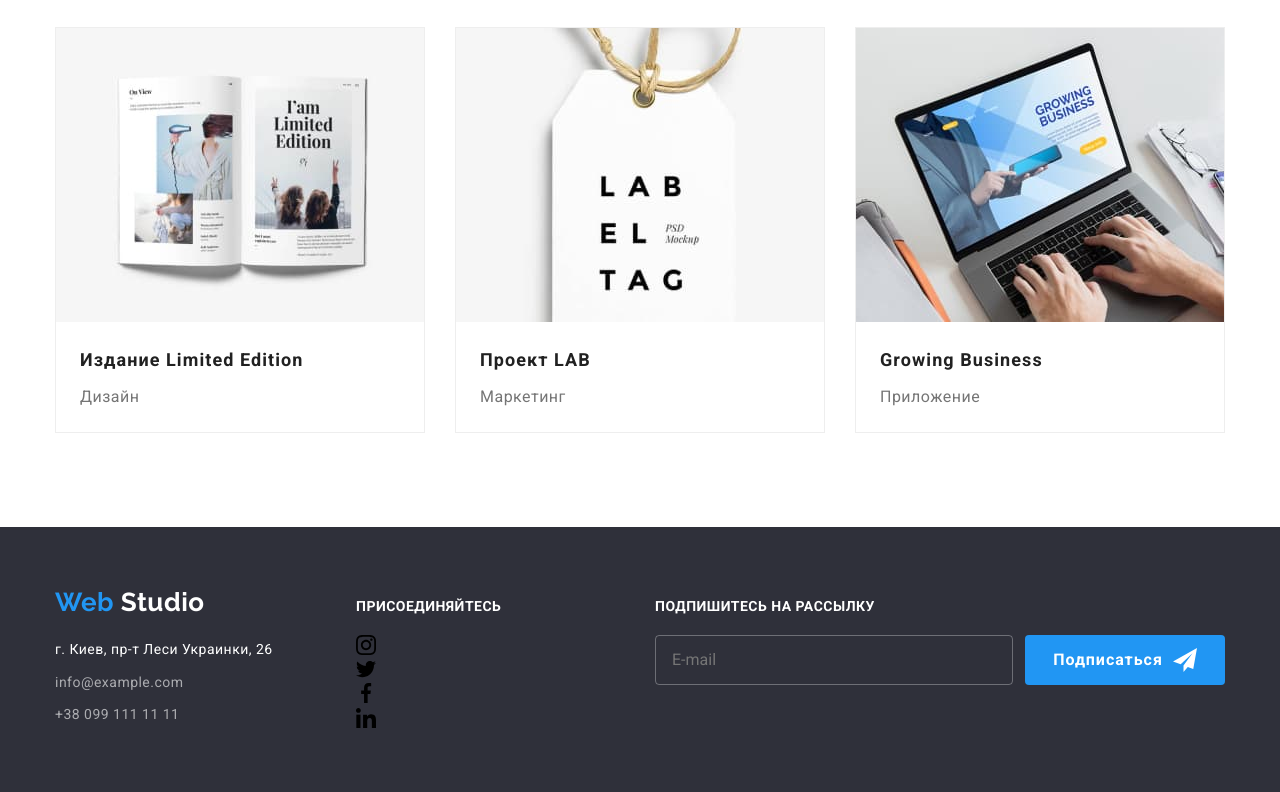
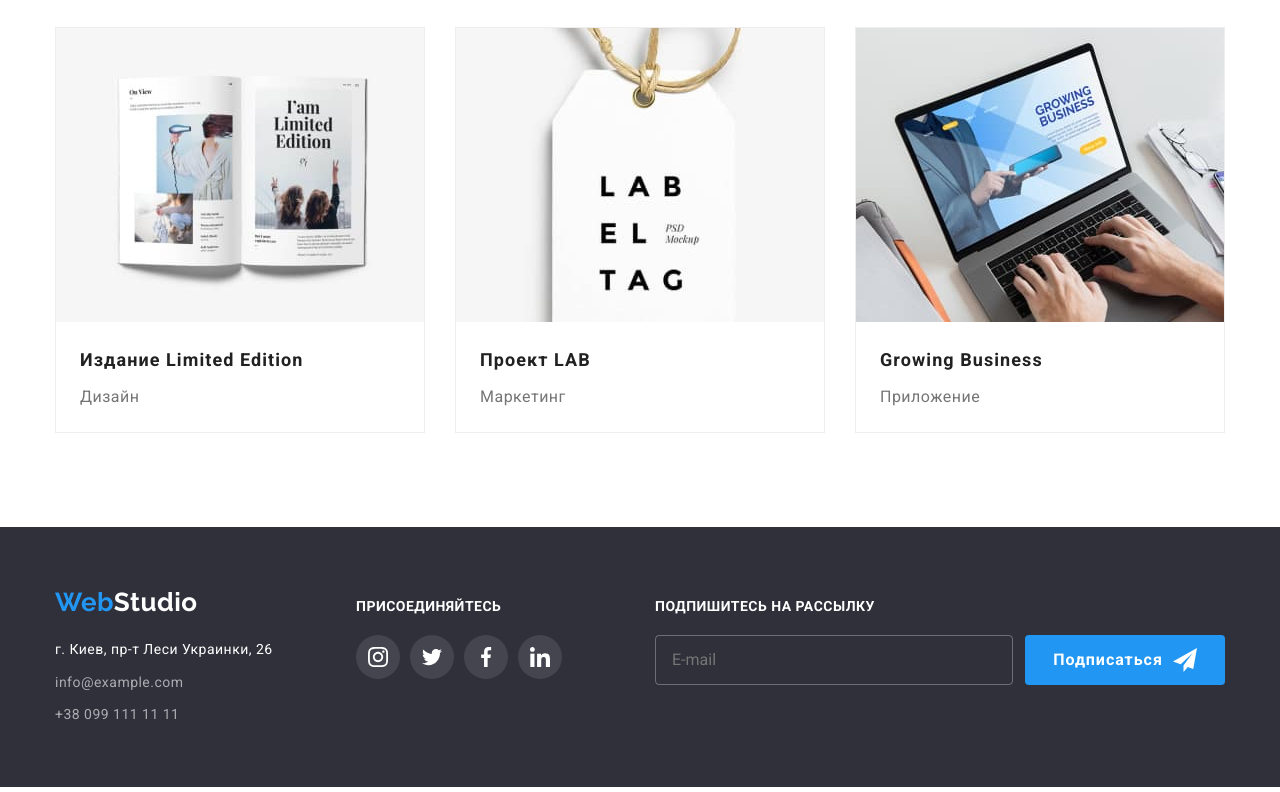
Before and after one commit to Hrytseniaaa/goit-markup-hw-07, a plain HTML site: page portfolio.html in a window 1280 px wide. Shown: the part 1108-1900 px from the top of the page. Drawn offline with nearby package versions, Linux system fonts and the light colour scheme.

Commit message:
решта

```diff
--- a/portfolio.html
+++ b/portfolio.html
@@ -20,7 +20,7 @@
     <header>
 
             <div class="container container-header">
-                <a href="./index.html" class="logo">Web <span class="logo-black">Studio</span></a>
+                <a href="./index.html" class="logo">Web<span class="logo-black">Studio</span></a>
                 <nav class="nav">
                     <ul class="site-nav">
                         <li class="nav-item"><a href="./index.html" class="link ">Студия</a></li>
@@ -254,10 +254,11 @@
 
    </main>
 
+
     <footer class="footer">
     <div class="footer-containers container">
         <div class=" address-container footer-item">
-                <a href="./index.html" class="footer-logo logo"> Web <span class="logo-white">Studio </span></a>
+            <a href="./index.html" class="footer-logo logo"> Web<span class="logo-white">Studio </span></a>
             <address class="address">
                 <ul class="list">
                     <li class="adress-item">
@@ -279,26 +280,29 @@
         <div class="join-container footer-item">
 
             <h3 class="join-title footer-titles">присоединяйтесь</h3>
-                <ul class="co-worker-soc-list">
-                    <li class="co-worker-soc-item">
-                        <a href="" class="master-soc">
-                            <svg class="co-worker-soc-icon" width="20px" height="20px">
+            <ul class="soc-list">
+                <li class="soc-list__item">
+                    <a href="" class="soc-list__master  footer-soc-master">
+                        <svg class="soc-list__icon" width="20px" height="20px">
                             <use href="./images/icons&BG/icons.svg#icon-instagram-2-1"></use>
                         </svg>
                     </a>
                 </li>
-                    <li class="co-worker-soc-item">
-                        <a href="" class="master-soc"> <svg class="co-worker-soc-icon" width="20px" height="20px">
+                <li class="soc-list__item">
+                    <a href="" class="soc-list__master footer-soc-master"> <svg class="soc-list__icon" width="20px"
+                            height="20px">
                             <use href="./images/icons&BG/icons.svg#icon-twitter-1"></use>
                         </svg></a>
                 </li>
-                    <li class="co-worker-soc-item">
-                        <a href="" class="master-soc"> <svg class="co-worker-soc-icon" width="20px" height="20px">
+                <li class="soc-list__item">
+                    <a href="" class="soc-list__master footer-soc-master"> <svg class="soc-list__icon" width="20px"
+                            height="20px">
                             <use href="./images/icons&BG/icons.svg#icon-facebook-11"></use>
                         </svg></a>
                 </li>
-                    <li class="co-worker-soc-item">
-                        <a href="" class="master-soc"><svg class="co-worker-soc-icon" width="20px" height="20px">
+                <li class="soc-list__item">
+                    <a href="" class="soc-list__master footer-soc-master"><svg class="soc-list__icon" width="20px"
+                            height="20px">
                             <use href="./images/icons&BG/icons.svg#icon-linkedin-1"></use>
                         </svg></a>
                 </li>
@@ -332,6 +336,10 @@
 
 
     </footer>
+
+
+
+
 </body>
 
 </html>
```
Also changed, not shown: index.html (+1 -1 lines). Lines whose indentation alone changed are shown as unchanged.
